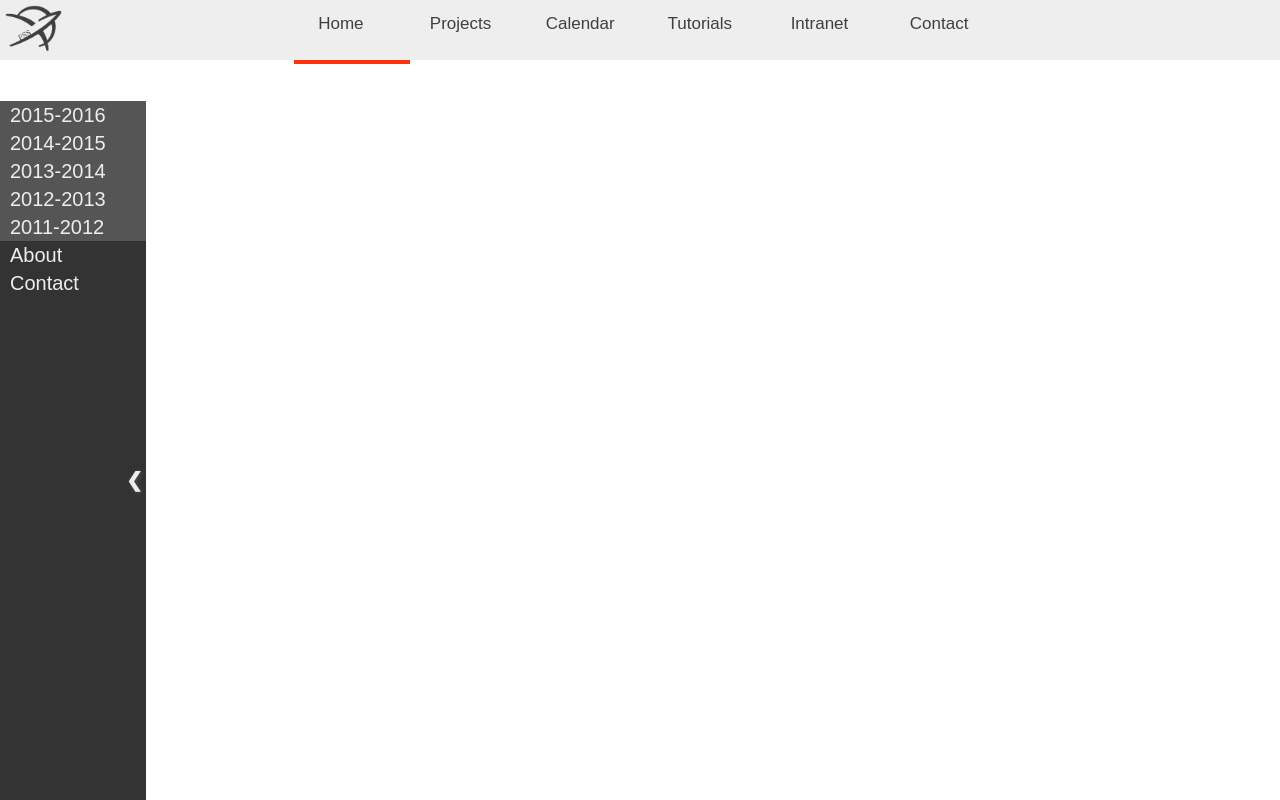
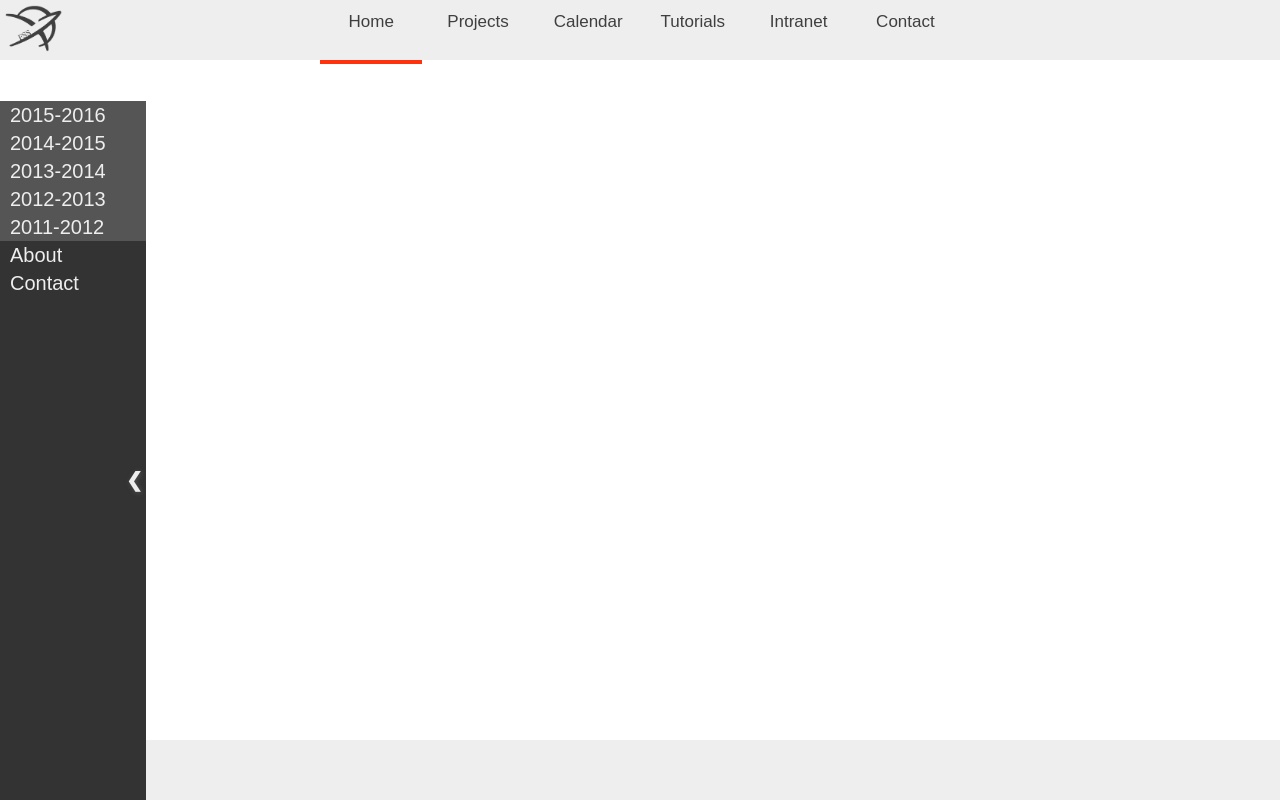
Before and after one commit to DanSieradzki/FSSoc-Website, a PHP site: page / in a window 1280 px wide. Run offline with PHP 8.4, Linux system fonts and the light colour scheme.

Commit message:
fixes for underline and dropdown menus for topNav
Fixed underline alignment (big screens only)
fixed underline interupting dropdown selection
changes to topNavBtn to avoid deselection of dropdown for wider part of
li

```diff
--- a/css/main.css
+++ b/css/main.css
@@ -19,21 +19,6 @@ p	{
     background-repeat: no-repeat;
     background-size: cover;
 }
-
-/*=============================================*/
-
-
-section: last child   {
-    margin-bottom: 0;
-}
-
-section: h2   {
-    margin-bottom: 40px;
-    font-family: "open Sans", sans-serif
-    font-size: 30px;
-}
-
-
 
 /*=================== TOP NAVIGATION ===================*/
 
@@ -58,55 +43,62 @@ ul.topNavClass {
     list-style-type: none;
     padding: 0;
     background-color: transparent;
-    text-align: center;
-    max-width: 60%;
-    margin: auto;
-    height: 100%;
+    text-align: none;
+    width: 50%; /*width across which topNav spans*/
+    margin: auto; /*equal margin on either side of topNav*/
+    height: 100%; /*100% of header height*/
 }
 
 ul li {
     display: inline;
     text-align: center;
-    height: 100%;
-    width: 15%;
+    height: 100%; /*100% height of ul, which in turn is 100% height of header*/
+    width: 16%; /*width of list element with respect to ul*/
 }
 
 .one:hover ~ hr {
-  margin-left: 5%;
+/*  margin-left: 0%;*/
+transform: translate(0%);
 }
 
 .two:hover ~ hr {
-  margin-left: 20%;
+/*  margin-left: 17%;*/
+transform: translate(103%);
 }
 
 .three:hover ~ hr {
-  margin-left: 35%;
+/*  margin-left: 33%;*/
+transform: translate(205%);
 }
 
 .four:hover ~ hr {
-  margin-left: 50%;
+/*  margin-left: 50%;*/
+transform: translate(308%);
 }
 
 .five:hover ~ hr {
-  margin-left: 65%;
+/*  margin-left: 67%;*/
+transform: translate(410%);
 }
 
 .six:hover ~ hr {
-  margin-left: 80%;
+/*  margin-left: 83%;*/
+transform: translate(513%);
 }
 
 hr {
     height: .25rem;
-    width: 15%;
+    width: 16%;
     margin: 0;
     background: #ff320d;
     border: none;
-    transition: .3s ease-in-out;
-    margin-left: 5%;
-    z-index: +1;
+    transition: .15s ease-in-out;
+    /*transform:translate(0%);*/
+    /*margin-left: 0%; unfocussed and starting distance between hr and left edge of constraint - refer to html document to set this*/
+    z-index: 1;
 }
 
-ul.topNavClass > li a {
+.topNavBtn {    /*css for topNav menu buttons*/
     display: inline-block;
     color: #3f3f3f;
     text-align: center;
@@ -114,9 +106,11 @@ ul.topNavClass > li a {
     position: relative;
     text-decoration: none;
     font-size: 17px;
+    height: 55%;
+    z-index: 2;
 }
 
-ul.topNavClass > li a::after {
+/*ul.topNavClass li a::after {
     display:block;
     content: attr(id);
     font-weight:bold;
@@ -124,71 +118,47 @@ ul.topNavClass > li a::after {
     color:transparent;
     overflow:hidden;
     visibility:hidden;
-}
+}*/
 
 /* Hide the list item that contains the link that should open and close the topnav on small screens */
 ul.topNavClass li.icon {
     display: none;
 }
 
-.topNavLi {
-   position: relative;
-   display: inline-block;
-}
-
-.dropdown   {
-    display: none;
-    position: absolute;
-    background-color: #555;
-    z-index: -1;
-}
-
-.dropdown a {
-    color: black;
-    padding: 12px 16px;
-    text-decoration: none;
-    display: block;
-}
-
-.dropdown a:hover {
-    background-color: #f1f1f1
-}
-
-.dropdown:hover {
-    /*display: block;*/
-}
-
 /*=================== TOP NAVIGATION DROPDOWN ===================*/
-
-.topNavbtn {
-    background-color: #4CAF50;
-    color: white;
-    padding: 16px;
-    font-size: 16px;
-    border: none;
-    cursor: pointer;
-}
 
 .topNavLi {
     position: relative;
     display: inline-block;
+    max-width: 153.59px
 }
 
 .dropdown {
+    list-style-position: inside;
+    position: absolute;
     display: none;
     background-color: #eee;
     box-shadow: 0px 8px 16px 0px rgba(0,0,0,0.2);
+    width: 100%;
+    z-index: -1;
 }
 
-.dropdown a {
-    color: black;
+.dropdown a    {    /*css for dropdown links*/
+    display: block;
+    color: #3f3f3f;
     padding: 12px 16px;
+    text-align: center;
+    position: relative;
     text-decoration: none;
-    display: block;
+    font-size: 17px;
+}
+
+.dropdown a:first-of-type   {
+    padding-top: 14px;
 }
 
 .dropdown a:hover {
-    background-color: #f1f1f1
+    background-color: #ddd
 }
 
 .topNavLi:hover .dropdown {
@@ -321,3 +291,12 @@ input[type=text] {
 #contact-info {
     transition: 0.3s;
 }
+
+footer {
+    height: 60px;
+    width: 100%;
+    background-color: #eee;
+    text-align: left;
+    position: absolute;
+    bottom: 0;
+}
--- a/index.html
+++ b/index.html
@@ -40,14 +40,14 @@
                 </div>
             </li>
             <li class="topNavLi three">
-                <a href="#" id="Calendar">Calendar</a>
+                <a href="#" id="Calendar" class="topNavBtn">Calendar</a>
                 <div class="dropdown">
                     <a href="#">Events</a>
                     <a href="#">Simulation room bookings</a>
                 </div>
             </li>
             <li class="topNavLi four">
-                <a href="#" id="Tutorials">Tutorials</a>
+                <a href="#" id="Tutorials" class="topNavBtn">Tutorials</a>
                 <div class="dropdown">
                     <a href="#">Excalibur</a>
                     <a href="#">Flight model</a>
@@ -55,17 +55,17 @@
                 </div>
             </li>
             <li class="topNavLi five">
-                <a href="#" id="Intranet">Intranet</a>
+                <a href="#" id="Intranet" class="topNavBtn">Intranet</a>
             </li>
             <li class="topNavLi six">
-                <a href="#" id="Contact">Contact</a>
+                <a href="#" id="Contact" class="topNavBtn">Contact</a>
                 <div class="dropdown">
                     <a href="#">Team</a>
                     <a href="#">Sponsors</a>
                     <a href="#">Send us a message</a>
                 </div>
             </li>
-            <hr/>
+            <hr>
         </ul>
     </header>
 
@@ -130,7 +130,9 @@
 </div>
 
 
+<footer>
 
+</footer>
 
 
 
```
Also changed, not shown: 1 other file.
